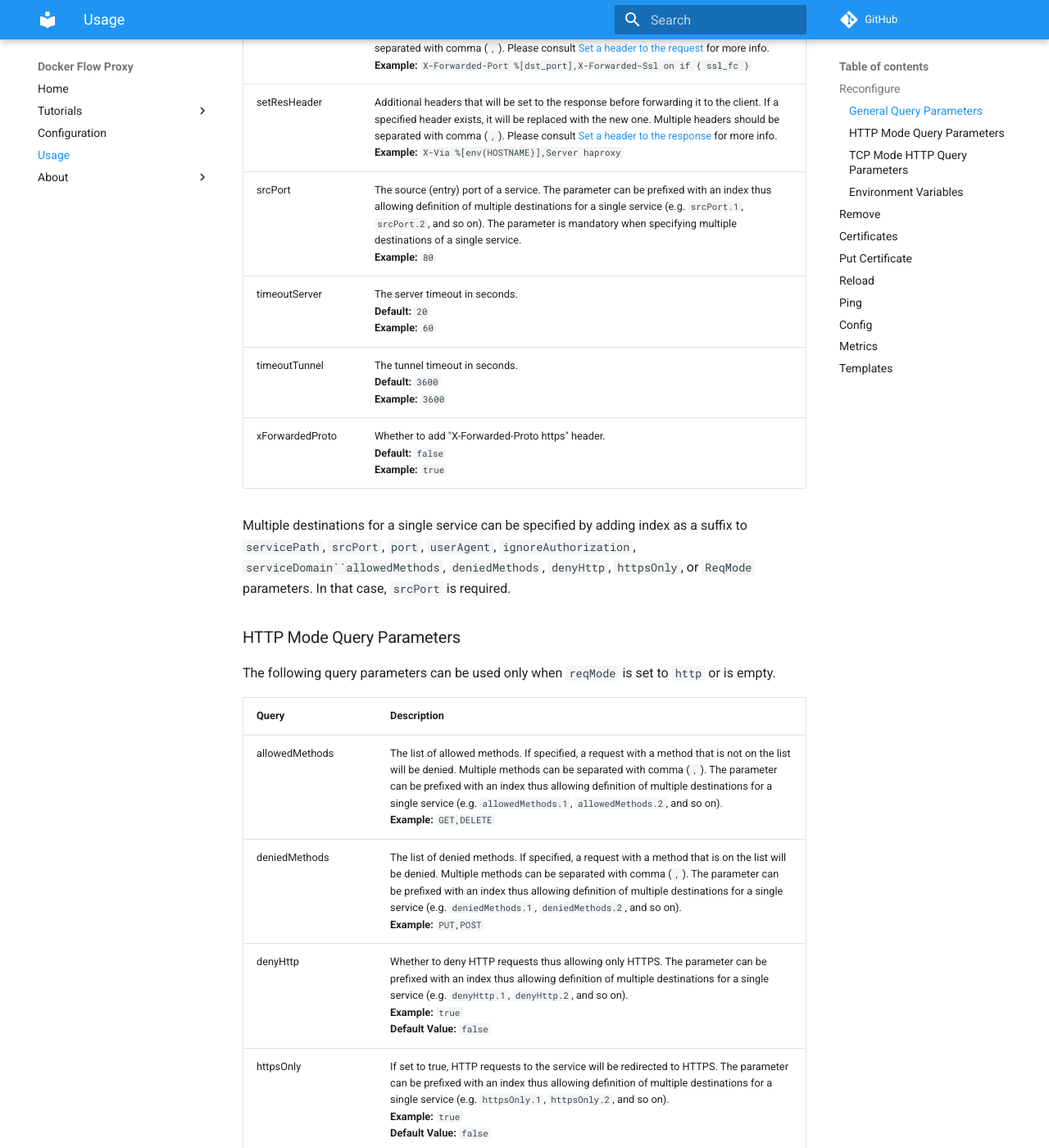
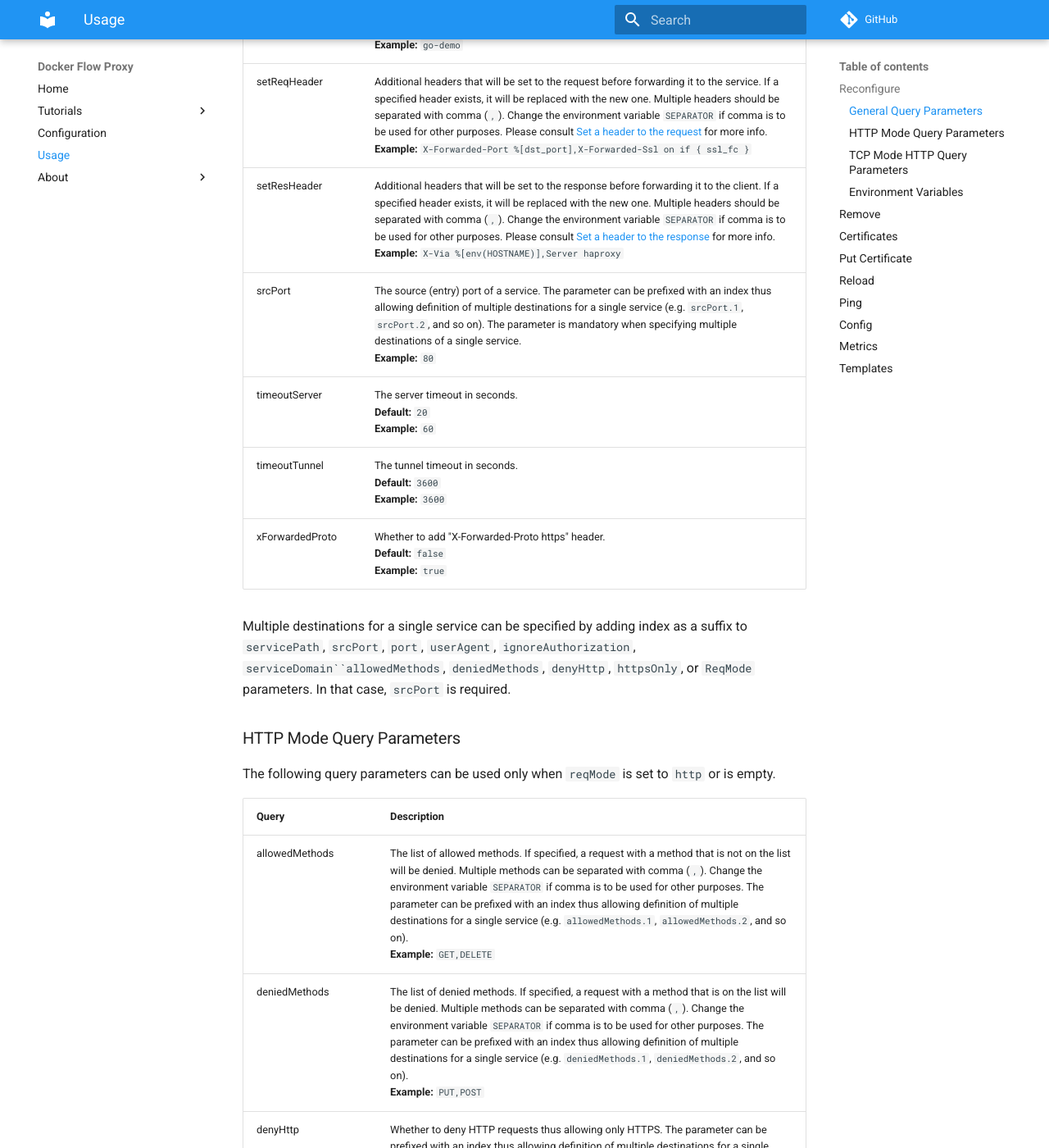
Before and after one commit to docker-flow/docker-flow-proxy, an MkDocs documentation site: the page built from docs/usage.md, in a window 1280 px wide and 1400 px high, scrolled down 2448 px. Shown: the whole window at 82% size. Built offline with MkDocs 1.6.1 and Material for MkDocs 9.7.7, drawn with Linux system fonts in a browser that asks for light colours; comment, search, counter and statistics services are not loaded; old or Windows-style settings are respelled for this version of MkDocs; some of the changed text lies outside the part shown.

Commit message:
Fixes #333

```diff
--- a/docs/usage.md
+++ b/docs/usage.md
@@ -15,12 +15,12 @@ The following query parameters can be used to send a *reconfigure* request to *D
 |Query          |Description                                                                               |
 |---------------|------------------------------------------------------------------------------------------|
 |aclName        |ACLs are ordered alphabetically by their names. If not specified, serviceName is used instead.<br>**Example:** `05-go-demo-acl`|
-|addReqHeader   |Additional headers that will be added to the request before forwarding it to the service. Multiple headers should be separated with comma (`,`). Please consult [Add a header to the request](https://www.haproxy.com/doc/aloha/7.0/haproxy/http_rewriting.html#add-a-header-to-the-request) for more info.<br>**Example:** `X-Forwarded-Port %[dst_port],X-Forwarded-Ssl on if { ssl_fc }`|
-|addResHeader   |Additional headers that will be added to the response before forwarding it to the client. Multiple headers should be separated with comma (`,`). Please consult [Add a header to the response](https://www.haproxy.com/doc/aloha/7.0/haproxy/http_rewriting.html#rewriting-http-responses) for more info.<br>**Example:** `X-Via %[env(HOSTNAME)],Server haproxy`|
+|addReqHeader   |Additional headers that will be added to the request before forwarding it to the service. Multiple headers should be separated with comma (`,`). Change the environment variable `SEPARATOR` if comma is to be used for other purposes. Please consult [Add a header to the request](https://www.haproxy.com/doc/aloha/7.0/haproxy/http_rewriting.html#add-a-header-to-the-request) for more info.<br>**Example:** `X-Forwarded-Port %[dst_port],X-Forwarded-Ssl on if { ssl_fc }`|
+|addResHeader   |Additional headers that will be added to the response before forwarding it to the client. Multiple headers should be separated with comma (`,`). Change the environment variable `SEPARATOR` if comma is to be used for other purposes. Please consult [Add a header to the response](https://www.haproxy.com/doc/aloha/7.0/haproxy/http_rewriting.html#rewriting-http-responses) for more info.<br>**Example:** `X-Via %[env(HOSTNAME)],Server haproxy`|
 |backendExtra   |Additional configuration that will be added to the bottom of the service backend          |
 |connectionMode |HAProxy supports 5 connection modes.<br><br>`http-keep-alive`: all requests and responses are processed.<br>`http-tunnel`: only the first request and response are processed, everything else is forwarded with no analysis.<br>`httpclose`: tunnel with "Connection: close" added in both directions.<br>`http-server-close`: the server-facing connection is closed after the response.<br>`forceclose`: the connection is actively closed after end of response.<br><br>In general, it is preferred to use `http-server-close` with application servers, and some static servers might benefit from `http-keep-alive`.<br>Connection mode is restricted to HTTP mode only. If specified, connection mode will be applied to the backend section.<br>**Example:** http-keep-alive|
-|delReqHeader   |Additional headers that will be deleted in the request before forwarding it to the service. Multiple headers should be separated with comma (`,`). Please consult [Delete a header in the request](https://www.haproxy.com/doc/aloha/7.0/haproxy/http_rewriting.html#delete-a-header-in-the-request) for more info.<br>**Example:** `X-Forwarded-For,Cookie`|
-|delResHeader   |Additional headers that will be deleted in the response before forwarding it to the client. Multiple headers should be separated with comma (`,`). Please consult [Delete a header in the response](https://www.haproxy.com/doc/aloha/7.0/haproxy/http_rewriting.html#delete-a-header-in-the-response) for more info.<br>**Example:** `X-Varnish,X-Cache`|
+|delReqHeader   |Additional headers that will be deleted in the request before forwarding it to the service. Multiple headers should be separated with comma (`,`). Change the environment variable `SEPARATOR` if comma is to be used for other purposes. Please consult [Delete a header in the request](https://www.haproxy.com/doc/aloha/7.0/haproxy/http_rewriting.html#delete-a-header-in-the-request) for more info.<br>**Example:** `X-Forwarded-For,Cookie`|
+|delResHeader   |Additional headers that will be deleted in the response before forwarding it to the client. Multiple headers should be separated with comma (`,`). Change the environment variable `SEPARATOR` if comma is to be used for other purposes. Please consult [Delete a header in the response](https://www.haproxy.com/doc/aloha/7.0/haproxy/http_rewriting.html#delete-a-header-in-the-response) for more info.<br>**Example:** `X-Varnish,X-Cache`|
 |distribute   |Whether to distribute a request to all the instances of the proxy. Used only in the *swarm* mode.<br>**Example:** `true`|false|
 |httpsPort      |The internal HTTPS port of a service that should be reconfigured. The port is used only in the `swarm` mode. If not specified, the `port` parameter will be used instead.<br>**Example:** `443`|
 |ignoreAuthorization|If set to true, the service destination will not require authorization. The parameter must be prefixed with the index of the service destion that should be excluded from authorization.<br>**Default:** `false`<br>**Example:** `true`|
@@ -30,8 +30,8 @@ The following query parameters can be used to send a *reconfigure* request to *D
 |reqPathReplace |A regular expression to apply the modification.<br>**Example:** `/demo/`|
 |reqPathSearch  |A regular expression to search the content to be replaced. If specified, `reqPathReplace` needs to be set as well.<br>**Example:** `/something/`|
 |serviceName    |The name of the service. It must match the name of the Swarm service. This parameter is **mandatory**. If used through *Docker Flow Swarm Listener*, this parameter is added automatically.<br>**Example:** `go-demo`|
-|setReqHeader   |Additional headers that will be set to the request before forwarding it to the service. If a specified header exists, it will be replaced with the new one. Multiple headers should be separated with comma (`,`). Please consult [Set a header to the request](https://www.haproxy.com/doc/aloha/7.0/haproxy/http_rewriting.html#set-a-header-in-the-request) for more info.<br>**Example:** `X-Forwarded-Port %[dst_port],X-Forwarded-Ssl on if { ssl_fc }`|
-|setResHeader   |Additional headers that will be set to the response before forwarding it to the client. If a specified header exists, it will be replaced with the new one. Multiple headers should be separated with comma (`,`). Please consult [Set a header to the response](https://www.haproxy.com/doc/aloha/7.0/haproxy/http_rewriting.html#set-a-header-in-the-response) for more info.<br>**Example:** `X-Via %[env(HOSTNAME)],Server haproxy`|
+|setReqHeader   |Additional headers that will be set to the request before forwarding it to the service. If a specified header exists, it will be replaced with the new one. Multiple headers should be separated with comma (`,`). Change the environment variable `SEPARATOR` if comma is to be used for other purposes. Please consult [Set a header to the request](https://www.haproxy.com/doc/aloha/7.0/haproxy/http_rewriting.html#set-a-header-in-the-request) for more info.<br>**Example:** `X-Forwarded-Port %[dst_port],X-Forwarded-Ssl on if { ssl_fc }`|
+|setResHeader   |Additional headers that will be set to the response before forwarding it to the client. If a specified header exists, it will be replaced with the new one. Multiple headers should be separated with comma (`,`). Change the environment variable `SEPARATOR` if comma is to be used for other purposes. Please consult [Set a header to the response](https://www.haproxy.com/doc/aloha/7.0/haproxy/http_rewriting.html#set-a-header-in-the-response) for more info.<br>**Example:** `X-Via %[env(HOSTNAME)],Server haproxy`|
 |srcPort        |The source (entry) port of a service. The parameter can be prefixed with an index thus allowing definition of multiple destinations for a single service (e.g. `srcPort.1`, `srcPort.2`, and so on). The parameter is mandatory when specifying multiple destinations of a single service.<br>**Example:** `80`|
 |timeoutServer  |The server timeout in seconds.<br>**Default:** `20`<br>**Example:** `60`|
 |timeoutTunnel  |The tunnel timeout in seconds.<br>**Default:** `3600`<br>**Example:** `3600`|
@@ -45,8 +45,8 @@ The following query parameters can be used only when `reqMode` is set to `http`
 
 |Query        |Description                                                                     |
 |-------------|--------------------------------------------------------------------------------|
-|allowedMethods|The list of allowed methods. If specified, a request with a method that is not on the list will be denied. Multiple methods can be separated with comma (`,`). The parameter can be prefixed with an index thus allowing definition of multiple destinations for a single service (e.g. `allowedMethods.1`, `allowedMethods.2`, and so on).<br>**Example:** `GET,DELETE`|
-|deniedMethods|The list of denied methods. If specified, a request with a method that is on the list will be denied. Multiple methods can be separated with comma (`,`). The parameter can be prefixed with an index thus allowing definition of multiple destinations for a single service (e.g. `deniedMethods.1`, `deniedMethods.2`, and so on).<br>**Example:** `PUT,POST`|
+|allowedMethods|The list of allowed methods. If specified, a request with a method that is not on the list will be denied. Multiple methods can be separated with comma (`,`). Change the environment variable `SEPARATOR` if comma is to be used for other purposes. The parameter can be prefixed with an index thus allowing definition of multiple destinations for a single service (e.g. `allowedMethods.1`, `allowedMethods.2`, and so on).<br>**Example:** `GET,DELETE`|
+|deniedMethods|The list of denied methods. If specified, a request with a method that is on the list will be denied. Multiple methods can be separated with comma (`,`). Change the environment variable `SEPARATOR` if comma is to be used for other purposes. The parameter can be prefixed with an index thus allowing definition of multiple destinations for a single service (e.g. `deniedMethods.1`, `deniedMethods.2`, and so on).<br>**Example:** `PUT,POST`|
 |denyHttp     |Whether to deny HTTP requests thus allowing only HTTPS. The parameter can be prefixed with an index thus allowing definition of multiple destinations for a single service (e.g. `denyHttp.1`, `denyHttp.2`, and so on).<br>**Example:** `true`<br>**Default Value:** `false`|
 |httpsOnly    |If set to true, HTTP requests to the service will be redirected to HTTPS. The parameter can be prefixed with an index thus allowing definition of multiple destinations for a single service (e.g. `httpsOnly.1`, `httpsOnly.2`, and so on).<br>**Example:** `true`<br>**Default Value:** `false`|
 |outboundHostname|The hostname where the service is running, for instance on a separate swarm. If specified, the proxy will dispatch requests to that domain.<br>**Example:** `ecme.com`|
```
Also changed, not shown: docs/config.md (+1 -0 lines), 4 other files.
